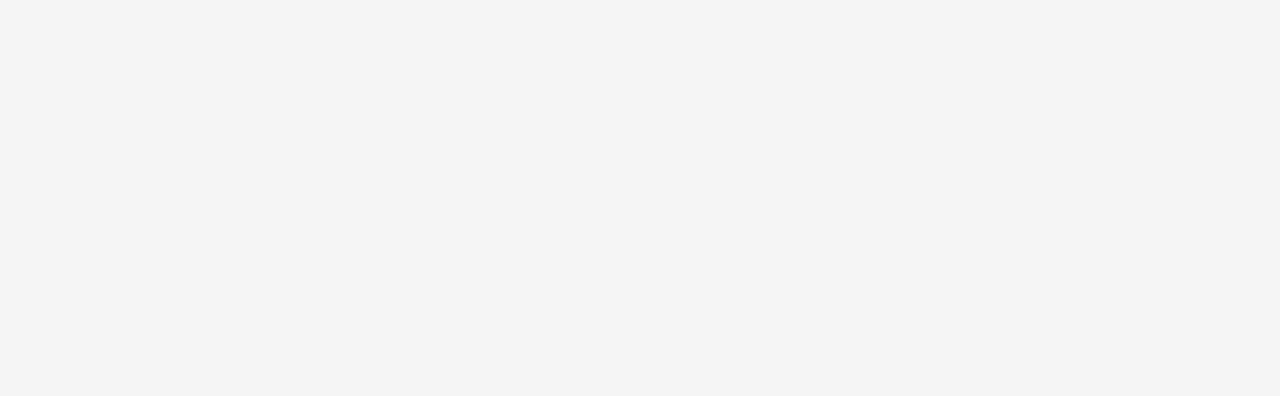
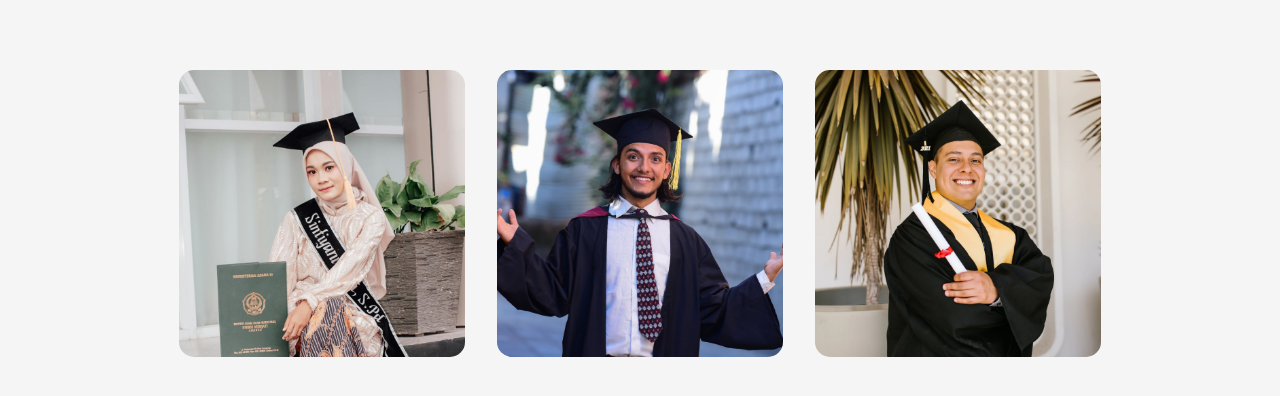
Before and after one commit to wdvaibhav15/Edu-Ray, a React (Vite) app: page / in a window 1280 px wide. Shown: the part 810-1206 px from the top of the page. Before the commit the page ends 800 px from the top, so only its background shows below. Built offline with nearby package versions, Linux system fonts and the light colour scheme.

Commit message:
complete program section

```diff
--- a/src/App.jsx
+++ b/src/App.jsx
@@ -1,13 +1,17 @@
 import React from 'react'
 import Navbar from './Components/Navbar/Navbar'
 import Hero from './Components/Hero/Hero'
+import Programs from './Components/Programs/Programs'
 
 const App = () => {
   return (
     <div>
       <Navbar />
       <Hero />
-    </div>
+      <div className="container">
+        <Programs />
+      </div>
+      </div>
   )
 }
 
--- a/src/Components/Programs/Programs.css
+++ b/src/Components/Programs/Programs.css
@@ -0,0 +1,44 @@
+.programs{
+    display: flex;
+    justify-content: space-between;
+    margin: 80px auto ;
+    width: 90%;
+    align-items: center;
+
+}
+.program img {
+    width: 100%;
+    border-radius: 15px;
+    display: block;
+}
+.program{
+    flex-basis: 31%;
+    position: relative;
+}
+.caption{
+    border-radius:10px ;
+    position: absolute;
+    top: 0;
+    left: 0;
+    bottom: 0;
+    right: 0;
+    background: rgba(0,15,152,0.3);
+    display: flex;
+    flex-direction: column;
+    justify-content: center;
+    align-items: center;
+    color: #fff;
+    cursor: pointer;
+    opacity: 0;
+    padding-top: 70%;
+    transition: 0.3s;
+
+}
+.caption img{
+    width: 60px;
+    margin-bottom: 10px;
+}
+.program:hover .caption{
+    opacity: 1;
+    padding: 0;
+}
--- a/src/Components/Programs/Programs.jsx
+++ b/src/Components/Programs/Programs.jsx
@@ -1,20 +1,34 @@
 import React from 'react'
 import './Programs.css'
-import program1 from '../../assets/program1.jpg'
-import program2 from '../../assets/program2.jpg'
-import program3 from '../../assets/program3.jpg'
-
+import program1 from '../../assets/program-1.png'
+import program2 from '../../assets/program-2.png'
+import program3 from '../../assets/program-3.png'
+import program_icon1 from '../../assets/program-icon-1.png'
+import program_icon2 from '../../assets/program-icon-2.png'
+import program_icon3 from '../../assets/program-icon-3.png'
 const Programs = () => {
   return (
     <div className ="programs">
       <div className="program">
         <img src={program1} alt="" />
+        <div className="caption">
+            <img src={program_icon1} alt="" />
+            <p>Graduation Degree</p>
+        </div>
       </div>
       <div className="program">
         <img src={program2} alt="" />
+        <div className="caption">
+            <img src={program_icon2} alt="" />
+            <p>Master Degree</p>
+        </div>
       </div>
       <div className="program">
         <img src={program3} alt="" />
+        <div className="caption">
+            <img src={program_icon3} alt="" />
+            <p>Post Graduation</p>
+        </div>
       </div>
     </div>
   )
```
